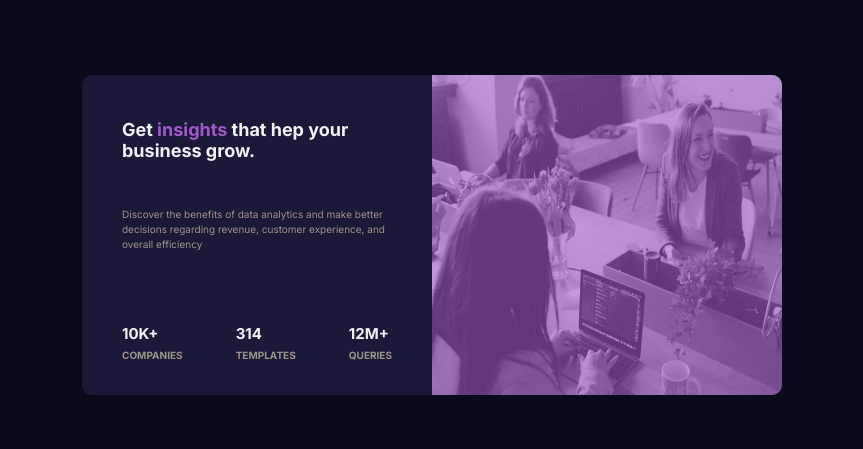
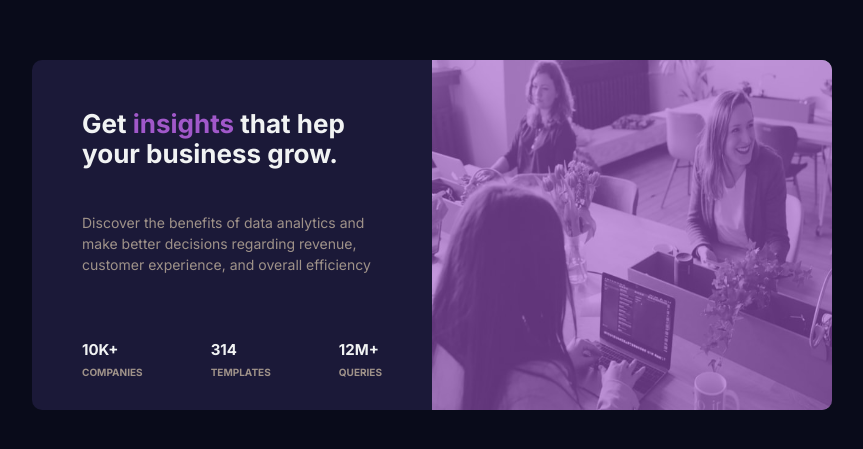
Before and after one commit to MonaElshikh/Stats-preview-card-component, a plain HTML site: page index.html in a window 1280 px wide. Shown: the part 165-614 px from the top of the page, without its empty margins (208-1071 px from the left). Drawn offline with Linux system fonts and the light colour scheme.

Commit message:
adjust desgin

```diff
--- a/css/stats-card.css
+++ b/css/stats-card.css
@@ -22,7 +22,7 @@ body {
   height: 100vh;
 }
 .stats-card {
-  width: 300px;
+  width: 350px;
   background-color: var(--card-background-color);
   border-radius: var(--border-raduis);
   margin: auto;
@@ -52,7 +52,7 @@ body {
   padding: 25px;
 }
 .stats-card .data > h1 {
-  font-size: 18px;
+  font-size: 20px;
   text-align: center;
   color: var(--main-head-stats-color);
 }
@@ -62,7 +62,7 @@ body {
 .stats-card .data > p {
   color: var(--main-paragraph-color);
   text-align: center;
-  font-size: 10px;
+  font-size: 12px;
   line-height: 1.5;
 }
 .stats-card .data > ul {
@@ -90,8 +90,8 @@ body {
 @media (min-width: 768px) {
   .stats-card {
     display: flex !important;
-    width: 700px;
-    height: 320px;
+    width: 800px;
+    height: 350px;
   }
   .stats-card .top-img,
   .stats-card .data {
@@ -107,10 +107,16 @@ body {
   }
   .stats-card .data {
     order: -1;
-    padding: 10px 40px;
+    padding: 20px 50px;
     display: flex;
     flex-direction: column;
     justify-content: space-evenly;
+  }
+  .stats-card .data > h1 {
+    font-size: 26px;
+  }
+  .stats-card .data > p {
+    font-size: 14px;
   }
   .stats-card .data > h1,
   .stats-card .data > p,
```
